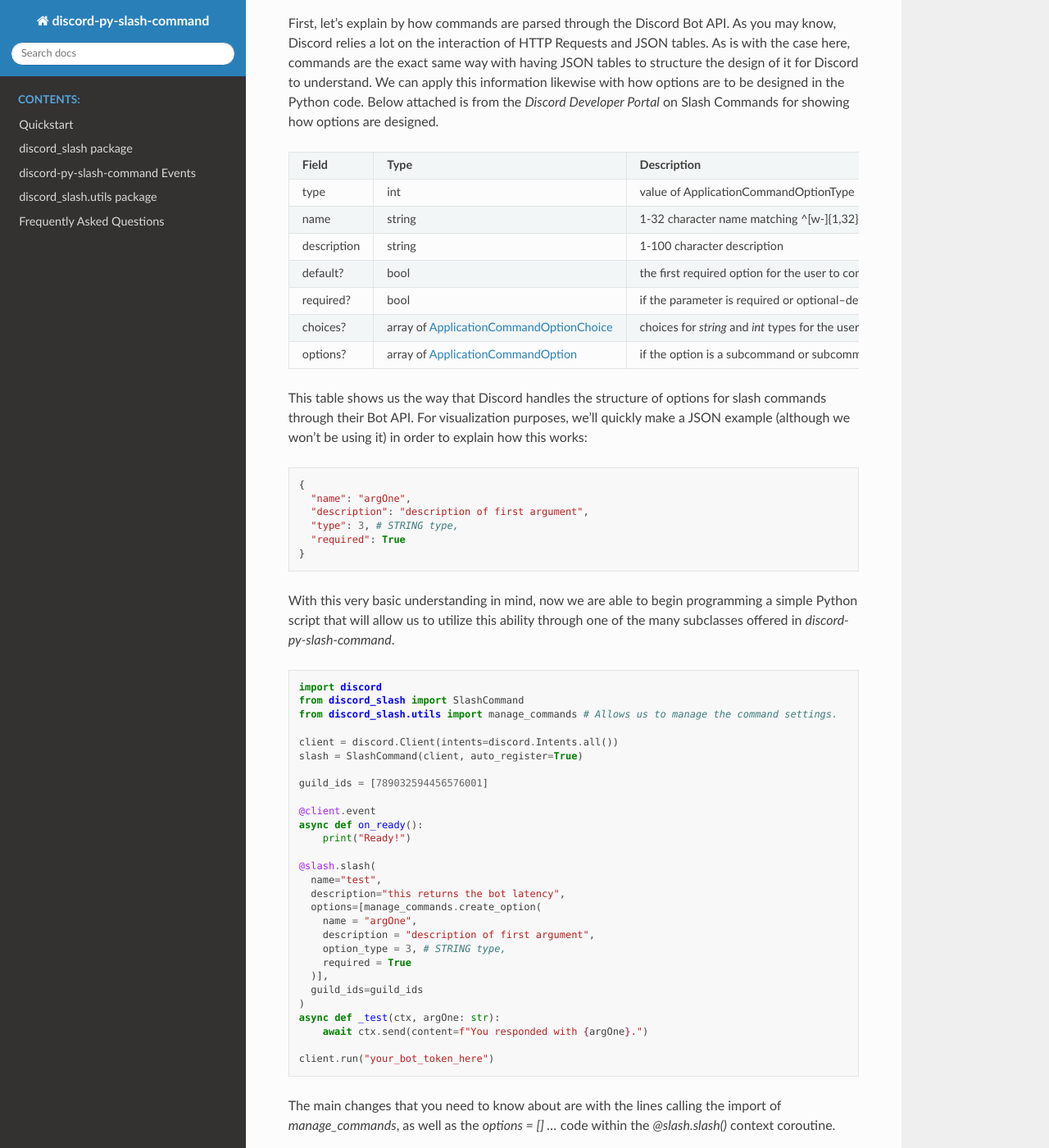
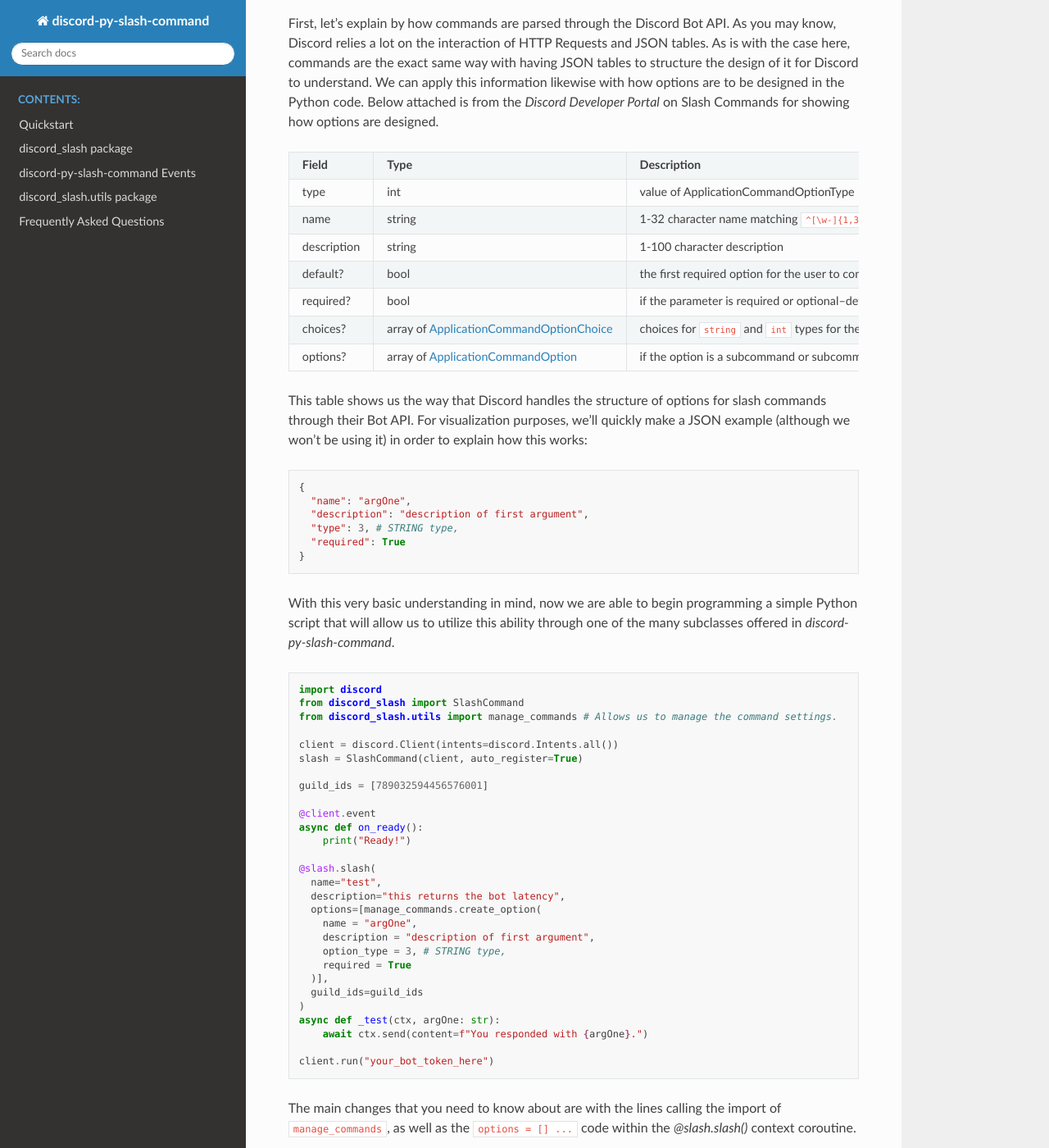
Before and after one commit to interactions-py/interactions.py, a Sphinx documentation site: the page built from docs/gettingstarted.rst, in a window 1280 px wide and 1400 px high, scrolled down 263 px. Shown: the whole window at 82% size. Built offline with Sphinx 7.4.7 and the Read the Docs theme 2.0.0, drawn with Linux system fonts in a browser that asks for light colours; pages that are not in the unit, such as notebooks, are missing from menus.

```diff
--- a/docs/gettingstarted.rst
+++ b/docs/gettingstarted.rst
@@ -20,15 +20,15 @@ Commands for showing how options are designed.
 +-------------+--------------------------------------------+----------------------------------------------------------------------------------------------------+
 | type        | int                                        | value of ApplicationCommandOptionType                                                              |
 +-------------+--------------------------------------------+----------------------------------------------------------------------------------------------------+
-| name        | string                                     | 1-32 character name matching ^[\w-]{1,32}$                                                         |
+| name        | string                                     | 1-32 character name matching ``^[\w-]{1,32}$``                                                     |
 +-------------+--------------------------------------------+----------------------------------------------------------------------------------------------------+
 | description | string                                     | 1-100 character description                                                                        |
 +-------------+--------------------------------------------+----------------------------------------------------------------------------------------------------+
 | default?    | bool                                       | the first required option for the user to complete--only one option can be default                 |
 +-------------+--------------------------------------------+----------------------------------------------------------------------------------------------------+
-| required?   | bool                                       | if the parameter is required or optional--default `false`                                          |
+| required?   | bool                                       | if the parameter is required or optional--default ``false``                                        |
 +-------------+--------------------------------------------+----------------------------------------------------------------------------------------------------+
-| choices?    | array of `ApplicationCommandOptionChoice`_ | choices for `string` and `int` types for the user to pick from                                     |
+| choices?    | array of `ApplicationCommandOptionChoice`_ | choices for ``string`` and ``int`` types for the user to pick from                                 |
 +-------------+--------------------------------------------+----------------------------------------------------------------------------------------------------+
 | options?    | array of `ApplicationCommandOption`_       | if the option is a subcommand or subcommand group type, this nested options will be the parameters |
 +-------------+--------------------------------------------+----------------------------------------------------------------------------------------------------+
@@ -83,7 +83,7 @@ the many subclasses offered in *discord-py-slash-command*.
   client.run("your_bot_token_here")
 
 The main changes that you need to know about are with the lines calling the import
-of `manage_commands`, as well as the `options = [] ...` code within the `@slash.slash()`
+of ``manage_commands``, as well as the ``options = [] ...`` code within the `@slash.slash()`
 context coroutine.
 
 .. _quickstart: https://discord-py-slash-command.readthedocs.io/en/latest/quickstart.html
```
